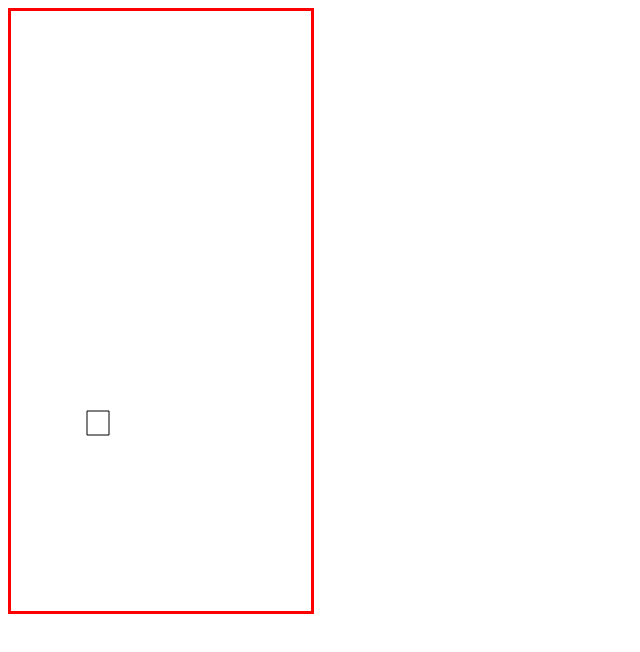
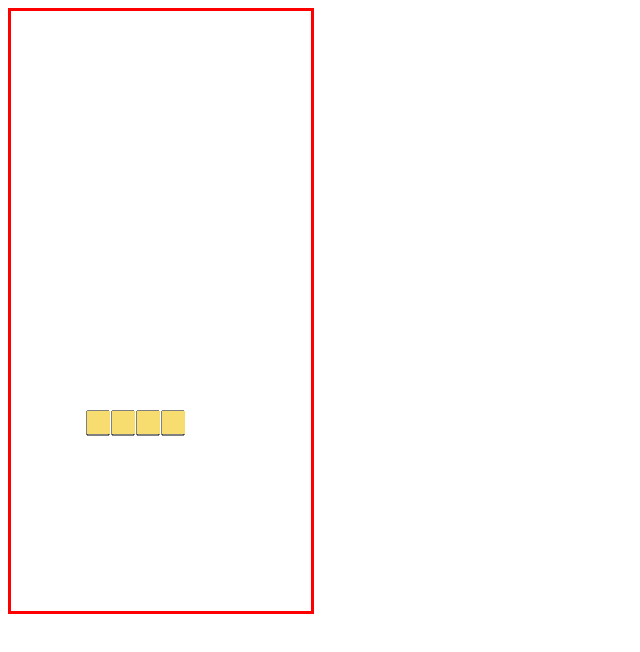
Before and after one commit to vzajkov/tetris, a plain HTML site: page index.html in a window 1280 px wide. Shown: the whole page, without its empty margins (0-640 px from the left). Drawn offline with Linux system fonts and the light colour scheme.

Commit message:
Add multiple shape functionality

```diff
--- a/index.html
+++ b/index.html
@@ -5,68 +5,146 @@
     <title></title>
     <canvas id="canvas" style="border: 3px solid red;" height="600" width="300"> </canvas>
     <script>
-      //allow stacking of boxes
 
       const canvas = document.getElementById('canvas')
       const ctx = canvas.getContext('2d')
       var xShift = 0;
-      var currentCol = 0;
-      var currentRow = 0;
+      var cols = [3,4,5,6];
+      var currentCols = cols
+      var rows = [0 ,0 ,0 ,0];
+      var toggle = false;
+      const colors = ["#F7DC6F","#2471A3", "#2ECC71", "#EB984E", "#AF7AC5", "#D5DBDB", "#784212"]
+      currentColor = "#F7DC6F";
+      const blocks = {
+        "I": [],
+        "S": [],
+        "Z": [],
+        "O": [],
+        "L": [],
+        "J": [],
+        "T": []
+      }
       //in block positions, xPos key points to an array of yPos's
-      const blockPositions = {0: [25], 1: [25],  2: [25], 3: [25], 4: [25], 5: [25], 6: [25], 7: [25], 8: [25], 9:[25], 10: [25]};
-      sinkBlocks = (delay, col,  row) => {
+      const blockPositions = {0: [25], 1: [25],  2: [25], 3: [25], 4: [25], 5: [25], 6: [25], 7: [25], 8: [25], 9:[25], 10: [25], 11: [25]};
+
+      sinkBlocks = (delay, cols,  rows, color) => {
+        ctx.clearRect(0, 0, canvas.width, canvas.height)
+        currentCols = cols;
+
+        //checks if any of the blocks touch the stacked blocks
+          cols.forEach( (col, idx) => {
+            if (blockPositions[col + xShift].slice(-1)[0] === rows[idx] + 1) {
+              toggle =  true;
+            }
+          });
+
+        if (toggle === true) {
+          cols.forEach( (col, idx) => {
+              blockPositions[col + xShift].push(rows[idx])
+          });
+
+          cols = [];
+          rows = [0];
+          anchorCol = Math.floor(Math.random() * 10);
+          cols.push(anchorCol)
+          for (blockCount = 1; blockCount < 4; blockCount++) {
+            console.log(blockCount)
+            switch (Math.floor(Math.random() * 2)) {
+
+              case 0 :
+                if (cols.slice(-1)[0] < 11) {
+                  cols.push(cols.slice(-1)[0] + 1); //new column
+                  rows.push(rows.slice(-1)[0]); //same row
+                } else {
+                  cols.push(cols.slice(-1)[0]); //same column
+                  rows.push(rows.slice(-1)[0] + 1); //new row
+                }
+                break
+              case 1 :
+                cols.push(cols.slice(-1)[0]); //same column
+                rows.push(rows.slice(-1)[0] + 1); //new row
+                break
+            }
 
 
-        var bottom = canvas.height
-        currentCol = col
-        currentRow = row;
-        var xPos = (col + xShift) * 25
-        var yPos = (row) * 25
-        console.log(col)
-        if (blockPositions[col + xShift].slice(-1)[0] === row + 1) {
-            blockPositions[col + xShift].push(row)
-            xShift = 0;
-            return sinkBlocks(300, Math.floor(Math.random() * 11), 0)
-        };
-        if (xShift >= 0) {
-          for (i=0; i < xShift + 1; i++) {
-            ctx.clearRect((currentCol + i) * 25, 0, 25, row * 25)
+            // if (cols.slice(-1)[0] < 10) {
+            //   cols.push(cols.slice(-1)[0] + 1); //new column
+            //   rows.push(rows.slice(-1)[0]); //same row
+            // } else {
+            //   cols.push(cols.slice(-1)[0]); //same column
+            //   rows.push(rows.slice(-1)[0] + 1); //new row
+            // }
           }
-        } else {
-          for (i=0; -i > xShift - 1; i++) {
-            ctx.clearRect((currentCol - i) * 25, 0, 25, row * 25)
-          }
+
+          toggle = false;
+          xShift = 0;
+          currentColor = colors[Math.floor(Math.random() * colors.length)]
+          return sinkBlocks(300, cols, rows, currentColor)
         }
-        ctx.clearRect((currentCol) * 25, 0 , 25, row * 25)
 
-          ctx.beginPath();
-          ctx.moveTo(xPos + 1, yPos);
-          ctx.lineTo(xPos + 1, yPos + 24);
-          ctx.lineTo(xPos + 23, yPos + 24);
-          ctx.lineTo(xPos + 23, yPos );
-          ctx.lineTo(xPos + 1, yPos);
-          ctx.stroke();
+        //all the stacked blocks
+          Object.keys(blockPositions).forEach((x) => {
+            return blockPositions[x].forEach((y) => {
+              ctx.beginPath();
+              ctx.moveTo((x * 25) + 1, (y * 25) - 24);
+              ctx.lineTo((x * 25) + 1, (y * 25));
+              ctx.lineTo((x * 25) + 23, (y * 25));
+              ctx.lineTo((x * 25) + 23, (y * 25) - 24);
+              ctx.lineTo((x * 25) + 1, (y * 25) - 24);
+              ctx.stroke();
+            })
+          })
+
+
+          // current dropping unique block
+          cols.forEach( (col, idx) => {
+            ctx.fillStyle = currentColor;
+            ctx.beginPath();
+            ctx.moveTo(((col + xShift) * 25) + 1, (rows[idx] * 25))
+            ctx.lineTo(((col + xShift) * 25) + 1, (rows[idx] * 25) + 24)
+            ctx.lineTo(((col + xShift) * 25) + 23, (rows[idx] * 25) + 24)
+            ctx.lineTo(((col + xShift) * 25) + 23, (rows[idx] * 25))
+            ctx.lineTo(((col + xShift) * 25) + 1, (rows[idx] * 25))
+            ctx.stroke();
+            ctx.fillRect(((col + xShift) * 25) + 1, (rows[idx] * 25), 23, 23)
+          })
+
+          toggle = false;
           setTimeout( () => {
-            sinkBlocks(delay, col, row + 1)
+            sinkBlocks(delay, currentCols, rows.map((row) => { return row + 1}))
           }, delay);
+
+
+
       }
 
       document.addEventListener('DOMContentLoaded', () => {
-        sinkBlocks(300, 3, 0);
+        sinkBlocks(300, cols, rows, currentColor);
       })
 
 
-
+      //key movements
       document.addEventListener('keypress', (e) => {
         switch(e.key) {
           case "d" :
-            console.log("d pressed!")
-            if ((currentCol + xShift) < 10) {xShift = xShift + 1;}
+            if (currentCols.every((currentCol) => {
+              console.log(currentCol + xShift)
+              return currentCol + xShift < 11
+            })) {
+              console.log("d pressed!")
+              xShift = xShift + 1;
+            }
             break
           case "a" :
-            console.log("a pressed!")
-            if ((currentCol + xShift) > 1) {xShift = xShift - 1;}
+            if (currentCols.every((currentCol) => {
+              return currentCol + xShift > 0
+            })) {
+              console.log("a pressed!")
+              xShift = xShift - 1;
+            }
             break
+          case "r" :
+
           default :
             console.log('wrong key')
         }
```
